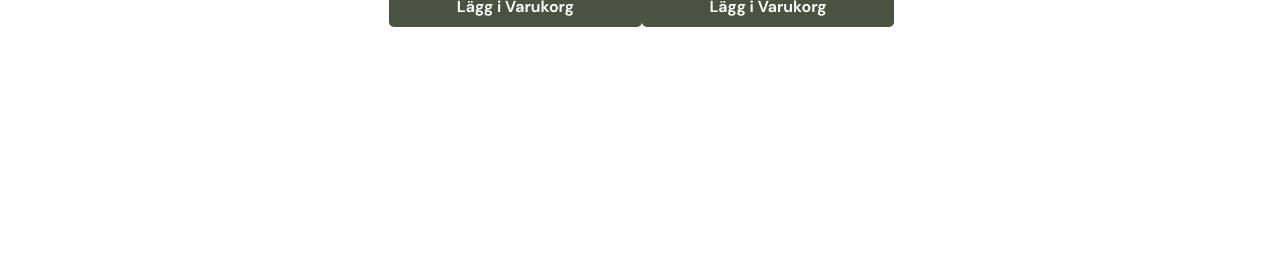
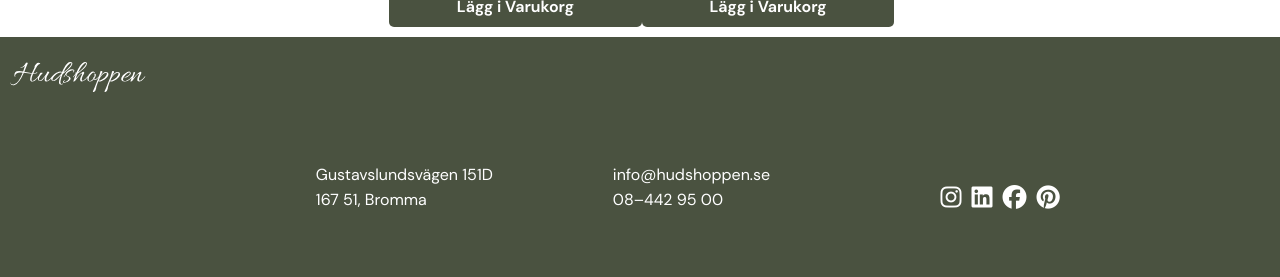
Before and after one commit to JesperS89/Grupparbete, a website built with Parcel: page src/shop.html in a window 1280 px wide. Shown: the part 5268-5545 px from the top of the page. Before the commit the page ends 5295 px from the top, so only its background shows below. Built offline with nearby package versions, Linux system fonts and the light colour scheme.

Commit message:
Added styling and title to html

```diff
--- a/src/scss/_faq.scss
+++ b/src/scss/_faq.scss
@@ -6,7 +6,8 @@
     justify-content: center;
     align-items: center;
     width: 100%;
-    margin-top: 200px;
+    height: 60vh;
+    margin-top: 100px;
     gap: 10px;
     h2 {
         font-size: xx-large;
--- a/src/scss/_footer.scss
+++ b/src/scss/_footer.scss
@@ -5,6 +5,7 @@
     height: 40vh;
     width: 100%;
     background-color: m.$green;
+    margin-top: 40px;
 
     @include m.desktop {
         flex-direction: row;
--- a/src/shop.html
+++ b/src/shop.html
@@ -9,7 +9,7 @@
     <meta charset="UTF-8" />
     <meta http-equiv="X-UA-Compatible" content="IE=edge" />
     <meta name="viewport" content="width=device-width, initial-scale=1.0" />
-    <title>Document</title>
+    <title>Shop</title>
 
     <link rel="stylesheet" href="./scss/style.scss" />
 <script src="./ts/shop.ts" defer type="module"></script>
@@ -63,4 +63,25 @@
 
         <div class="products" id="products"></div>
     </main>
+
+    <footer>
+      <div class="logo"></div>
+      <div class="contacts">
+      <ul class="contacts__list">
+        <li class="contacts__list__item">Gustavslundsvägen 151D</li>
+        <li class="contacts__list__item">167 51, Bromma</li>
+     </ul>
+     <ul class="contacts__list">
+        <li class="contacts__list__item">info@hudshoppen.se</li>
+        <li class="contacts__list__item">08–442 95 00</li>
+     </ul>
+     <ul class="social">
+        <li class="social__icon"><i class="fa-brands fa-instagram"></i></li>
+        <li class="social__icon"><i class="fa-brands fa-linkedin"></i></li>
+        <li class="social__icon"><i class="fa-brands fa-facebook"></i></li>
+        <li class="social__icon"><i class="fa-brands fa-pinterest"></i></li>
+     </ul>
+    </div>
+    </footer>
+    </body>
     </html>
```
Also changed, not shown: src/checkout.html (+20 -1 lines), src/contact.html (+20 -1 lines), src/faq.html (+20 -1 lines), src/index.html (+1 -1 lines).
